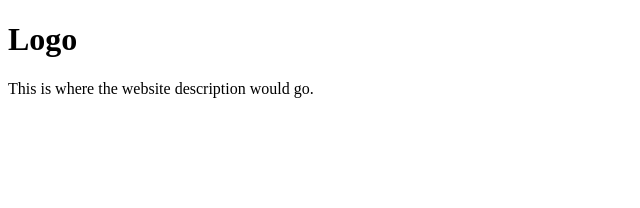
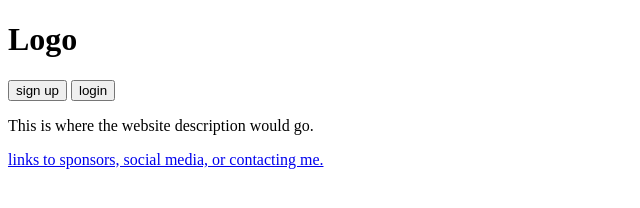
Before and after one commit to goisonberry/3rd-Gear, a plain HTML site: page index.html in a window 1280 px wide. Shown: the whole page, without its empty margins (0-640 px from the left). Drawn offline with Linux system fonts and the light colour scheme.

Commit message:
added lang, footer, pseudo coding.

```diff
--- a/index.html
+++ b/index.html
@@ -1,10 +1,24 @@
 <!DOCTYPE html>
-<html>
+<html lang="en-US">
+    <!-- the backf=ground color will need to be brand colors, but opace/translucent -->
+    <!-- the side margins will need to be 1in. from each side. -->
+    <!-- some colors are possible blue and yellow -->
     <head>
         <title>3rd Gear</title>
     </head>
     <body>
+        <!-- h1 logo will be replaced with an image logo or temp css -->
         <h1>Logo</h1>
+        <!-- the button will need to be moved to the right side of the page to align with logo -->
+        <!-- button will need to be rounded and use brand color pallete -->
+        <button>sign up</button>
+        <button>login</button>
+        <!-- there will need to be a 1in. space between logo and body. will use brand color pallete -->
+        <!-- within a opaque "bubble" -->
+        <!-- text color will depend on how the bubble background colors looks like -->
         <p>This is where the website description would go.</p>
     </body>
+    <footer>
+        <a href="#">links to sponsors, social media, or contacting me.</a>
+    </footer>
 </html>
```
